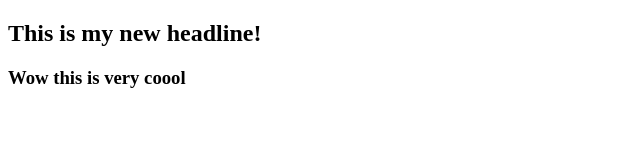
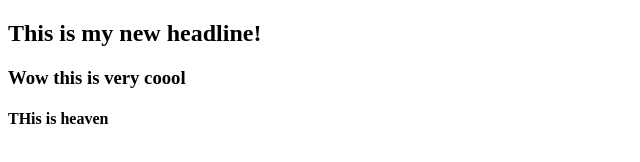
Before and after one commit to robi15/robel, a plain HTML site: page index.html in a window 1280 px wide. Shown: the whole page, without its empty margins (0-640 px from the left). Drawn offline with Linux system fonts and the light colour scheme.

Commit message:
heaven commit

```diff
--- a/index.html
+++ b/index.html
@@ -7,5 +7,6 @@
 <body>
 	<h2>This is my new headline!</h2>
 	<h3>Wow this is very coool</h3>
+	<h4>THis is heaven</h4>
 </body>
 </html>
```
